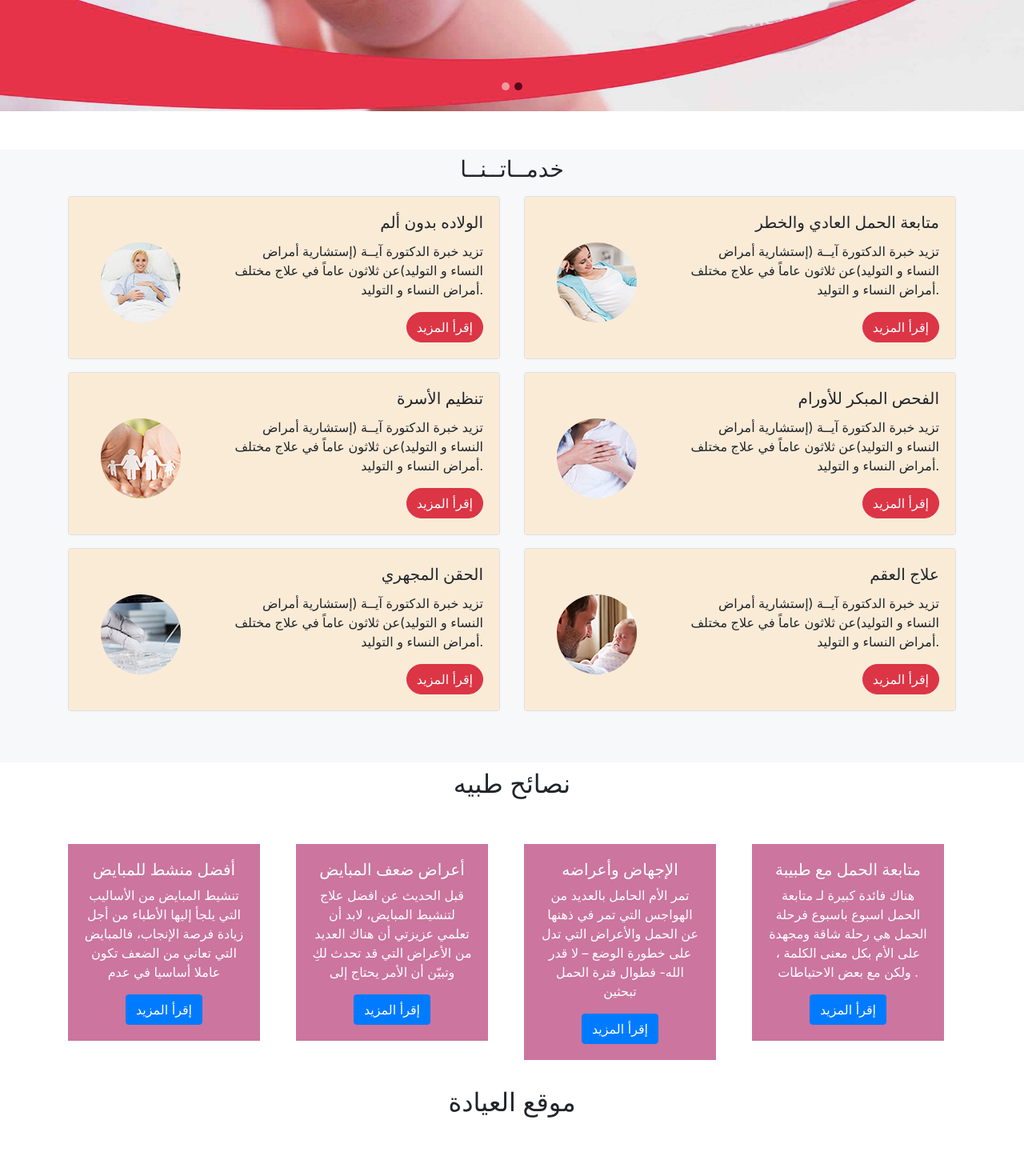
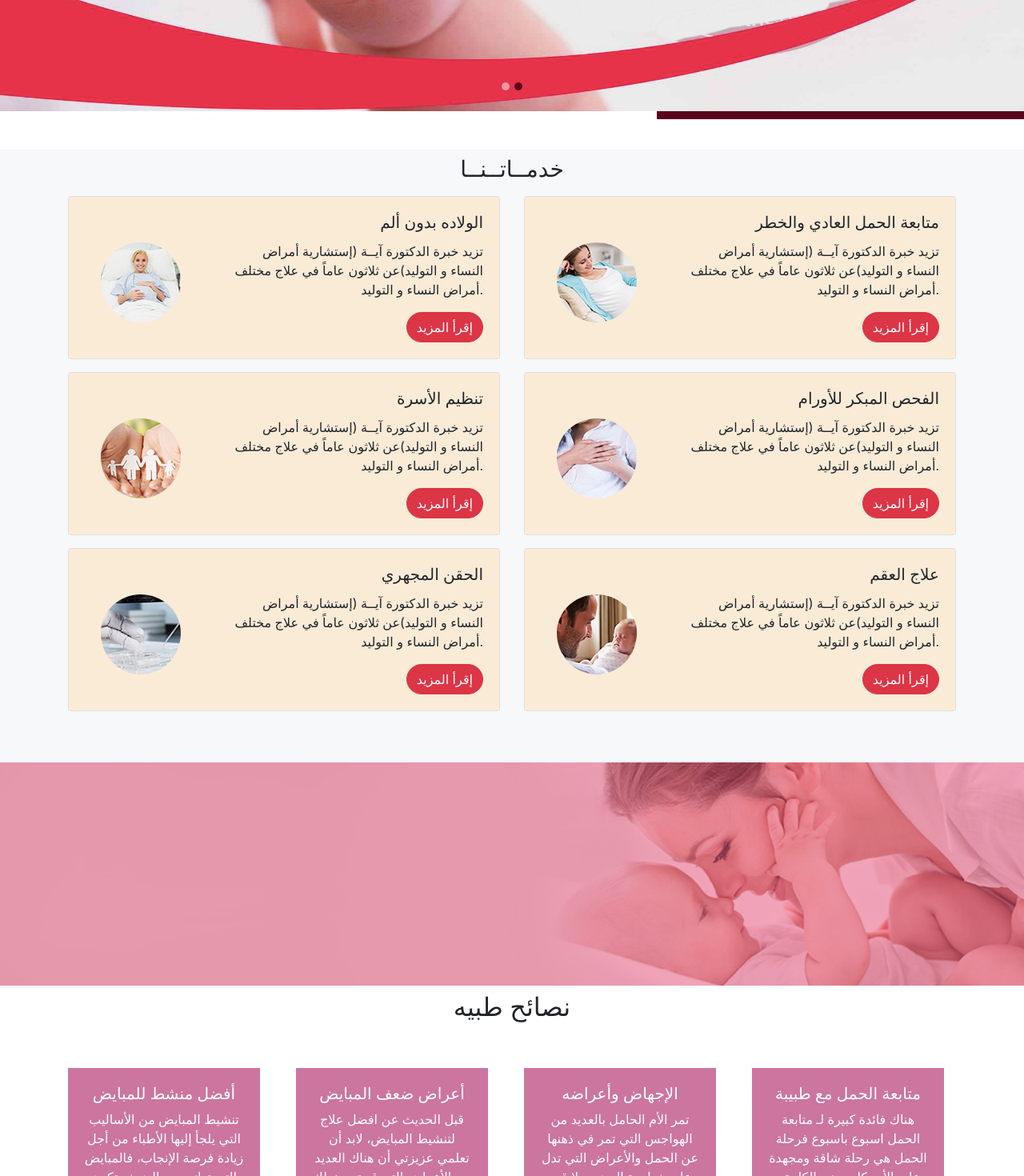
Before and after one commit to mohmedhaggag1/Doctor, an Angular app: page /#/home in a window 1280 px wide. Shown: the part 620-2090 px from the top of the page at 80% size. Built offline with nearby package versions, Linux system fonts and the light colour scheme; grey boxes are pictures that could not be loaded.

Commit message:
add mother image

```diff
--- a/src/components/carousel/carousel.component.css
+++ b/src/components/carousel/carousel.component.css
@@ -28,3 +28,27 @@ li{
       left: 20%;
    }
  }
+
+
+ .loading {
+   position: absolute;
+    content: '';
+    height: 10px;
+    background-color: #5a031d;
+    right: 0;
+    animation-name: loadingLine;
+    animation-duration: 5s;
+    animation-iteration-count: infinite;
+ }
+ #one:hover ~ #loading {
+   animation-play-state: paused;
+  }
+ @keyframes loadingLine {
+   from {
+      width: 4%;
+   }
+   to{
+      width: 100%;
+   }
+
+ }
--- a/src/components/carousel/carousel.component.html
+++ b/src/components/carousel/carousel.component.html
@@ -1,7 +1,7 @@
 
-<div class="part2">
-    <div class="overlay"></div>
-    <div id="first-carousle" class="carousel slide" data-ride="carousel">
+
+    <!-- <div class="overlay"></div> -->
+    <div id="one" class="carousel slide" data-ride="carousel">
         <!-- <div class="overlay"></div> -->
         <div class="carousel-inner">
             <div class="carousel-item carousel-one active">
@@ -9,7 +9,7 @@
                 <img src="assets/img/banner1.png"  class="d-block w-100" alt="banner1">
                 <div class="carousel-caption">
                     <!-- <p class="h">الدكتورة آيــة حــســن حــجــاج</p> -->
-                   <p class="h" style="color: #5a031d;">تقوم الدكتورة آية بمتابعة الحمل العادي و الخطر و الحمل الخطر و أيضاً الولادة بدون ألم والفحص المبكر للأورام</p>
+                   <p class="h" style="color: #5a031d;">تقوم الدكتورة آية بمتابعة الحمل العادي  والخطر  وأيضاً الولادة بدون ألم والفحص المبكر للأورام</p>
                 </div>
             </div>
             <div class="carousel-item carousel-two">
@@ -34,4 +34,5 @@
             <span class="sr-only">Next</span>
         </a>
     </div>
-</div>
+
+<div id="loading" class="loading"></div>
--- a/src/components/home/home.component.css
+++ b/src/components/home/home.component.css
@@ -0,0 +1,7 @@
+.content{position: relative;}
+.overlay{
+    position: absolute;
+    background-color: rgba(230, 74, 116, 0.5);
+    width: 100%;
+    height: 100%;
+}
--- a/src/components/home/home.component.html
+++ b/src/components/home/home.component.html
@@ -1,5 +1,14 @@
 <app-carousel></app-carousel>
 <app-specialty></app-specialty>
+<div class="content d-flex align-items-center justify-content-center">
+    <!-- <div style="position: absolute;">
+        <p>مع الدكتورة آيه </p>
+        <p>انتي وطفلك في أيدي آمنه </p>
+    </div> -->
+    <div class="overlay"></div>
+    <img src="assets/img/baby-mother-banner.jpg" width="100%" height="100%" alt="">
+</div>
+
 <app-tips></app-tips>
 
 <div class="location">
--- a/src/components/tips/tips.component.html
+++ b/src/components/tips/tips.component.html
@@ -13,7 +13,7 @@
                     </div>
                 </div>
                 <div class="back">
-                    <div class="card-body" style="background-image: url('/assets/img/n1.jpg');background-size: cover;">
+                    <div class="card-body" style="background-image: url('assets/img/n1.jpg');background-size: cover;">
                         <a style="margin-top: 170px;" routerLink="/tip/منشط-المبايض" class="btn btn-primary">إقرأ المزيد</a>
                     </div>
                 </div>
@@ -33,7 +33,7 @@
                     </div>
                 </div>
                 <div class="back">
-                    <div class="card-body" style=" background-image: url('/assets/img/n2.jpg');background-size: cover;">
+                    <div class="card-body" style=" background-image: url('assets/img/n2.jpg');background-size: cover;">
                         <a style="margin-top: 170px;" routerLink="/tip/ضعف-المبايض" class="btn btn-primary">إقرأ المزيد</a>
                     </div>
                 </div>
@@ -53,7 +53,7 @@
                     </div>
                 </div>
                 <div class="back">
-                    <div class="card-body" style=" background-image: url('/assets/img/n3.jpg');background-size: cover;">
+                    <div class="card-body" style=" background-image: url('assets/img/n3.jpg');background-size: cover;">
                         <a style="margin-top: 170px;" routerLink="/tip/أعراض-الإجهاض" class="btn btn-primary">إقرأ المزيد</a>
                     </div>
                 </div>
@@ -72,7 +72,7 @@
                     </div>
                 </div>
                 <div class="back">
-                    <div class="card-body" style=" background-image: url('/assets/img/n4.jpg');background-size: cover;">
+                    <div class="card-body" style=" background-image: url('assets/img/n4.jpg');background-size: cover;">
                         <a style="margin-top: 170px;" class="btn btn-primary"
                             routerLink="/tip/أهمية-متابعة-الحمل-مع-طبيبة">إقرأالمزيد</a>
                     </div>
```
Also changed, not shown: 3 other files (tests, documents, lock files or other folders).
